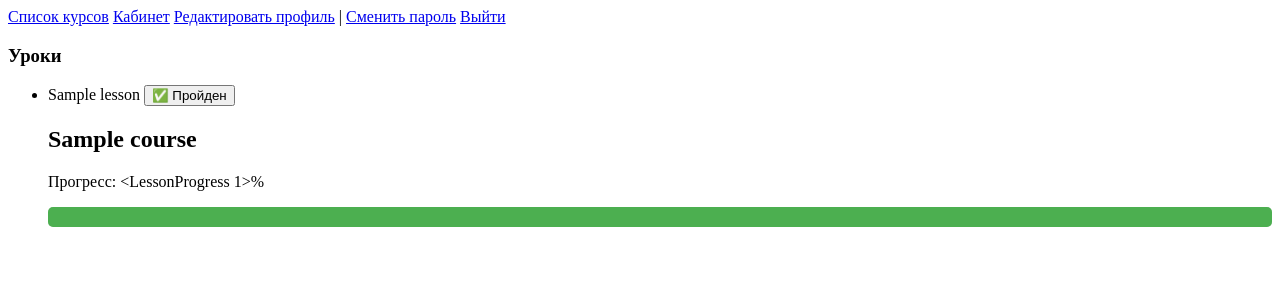
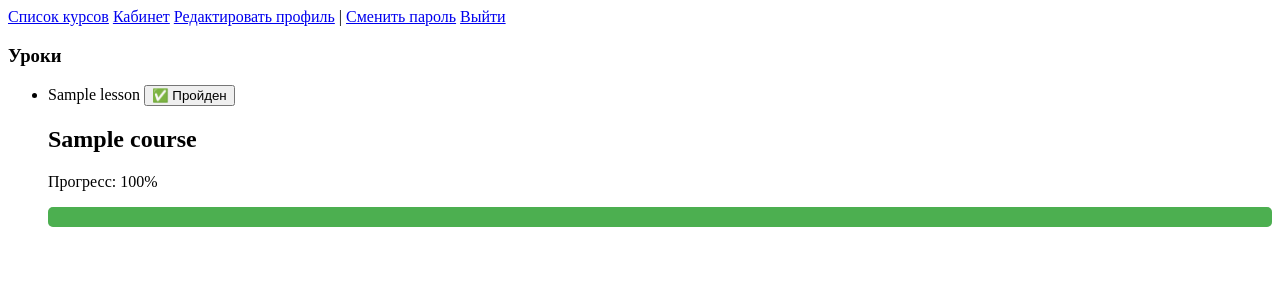
Before and after one commit to shlykovv/EduTrack, a Flask app: page /courses/1 in a window 1280 px wide. Shown: the top 300 px of the page. Run offline with Flask 3, Linux system fonts and the light colour scheme; a user stored in the database is signed in; tables that the repository leaves empty hold one stand-in row (values such as "Sample post").

Commit message:
Обновлена работа с функцией для отображения процентов по прохождению уроков на курсе

```diff
--- a/app/templates/auth/register.html
+++ b/app/templates/auth/register.html
@@ -4,11 +4,11 @@
 {% block content %}
 <h2>Регистрация</h2>
 <form method="post">
-    {{ form.hiddent_tag() }}
+    {{ form.hidden_tag() }}
     {{ form.username.label }} {{ form.username() }}<br>
     {{ form.email.label }} {{ form.email() }}<br>
     {{ form.password.label }} {{ form.password() }}<br>
-    {{ form.confirm_password }} {{ form.confirm_password() }}<br>
+    {{ form.confirm_password.label }} {{ form.confirm_password() }}<br>
 
     {{ form.submit() }}
 </form>
--- a/app/templates/base.html
+++ b/app/templates/base.html
@@ -15,6 +15,7 @@
             <a href="{{ url_for('auth.logout') }}">Выйти</a>
         {% else %}
             <a href="{{ url_for('auth.login') }}">Войти</a>
+            <a href="{{ url_for('auth.register') }}">Регистрация</a>
         {% endif %}
     {% endblock menu %}
     {% block content%}{% endblock content %}
--- a/app/templates/courses/detail.html
+++ b/app/templates/courses/detail.html
@@ -16,14 +16,14 @@
           <button type="submit">🔲 Не пройден</button>
           <a href="{{ url_for('courses.subscribe', course_id=lesson.id) }}">Записаться на курс</a>
         {% endif %}
-        <h2>{{ course.title }}</h2>
-        <p>Прогресс: {{ progress }}%</p>
-
-        <div style="background-color: #ddd; width: 100%; height: 20px; border-radius: 5px;">
-            <div style="width: {{ progress }}%; height: 100%; background-color: #4caf50; border-radius: 5px;"></div>
-        </div>
       </form>
     </li>
   {% endfor %}
+  <h2>{{ course.title }}</h2>
+    <p>Прогресс: {{ progress }}%</p>
+
+    <div style="background-color: #ddd; width: 100%; height: 20px; border-radius: 5px;">
+        <div style="width: {{ progress }}%; height: 100%; background-color: #4caf50; border-radius: 5px;"></div>
+    </div>
 </ul>
 {% endblock content %}
--- a/app/utils.py
+++ b/app/utils.py
@@ -3,11 +3,13 @@ from app.models import Course, LessonProgress
 
 def get_course_progress(user_id: int, course: Course):
     total_lessons = len(course.lessons)
-    if total_lessons == 1:
+    if total_lessons == 0:
         return 0
     completed = LessonProgress.query.filter(
         LessonProgress.user_id == user_id,
         LessonProgress.completed == True,
         LessonProgress.lesson_id.in_([l.id for l in course.lessons])
     ).count()
-    return int((completed / total_lessons) * 100)
+    result = int((completed / total_lessons) * 100)
+    print(result)
+    return result
```
